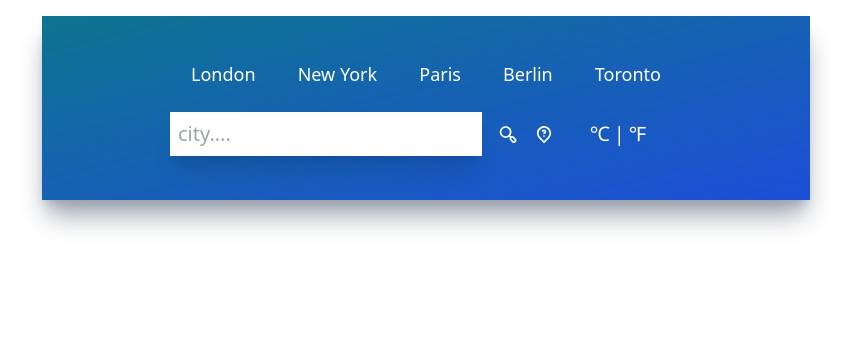
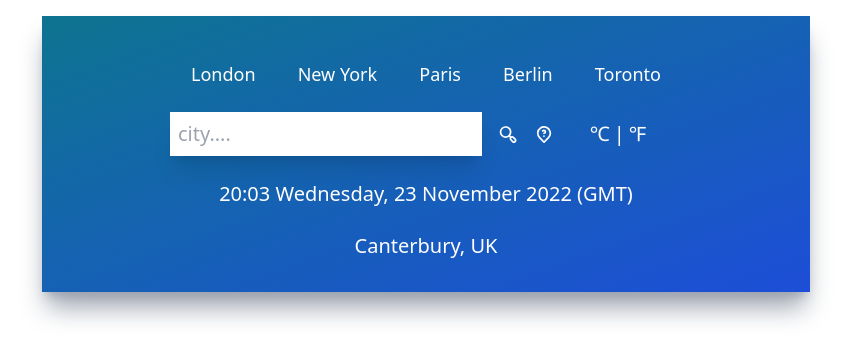
Before and after one commit to HMP1993/weather-app, a React (Create React App) app: page / in a window 1280 px wide. Shown: the top 360 px of the page, without its empty margins (214-1065 px from the left). Built offline with nearby package versions, Linux system fonts and the light colour scheme.

Commit message:
Time and location comp added

```diff
--- a/src/App.js
+++ b/src/App.js
@@ -1,6 +1,7 @@
 import UilReact from "@iconscout/react-unicons/icons/uil-react";
 import "./App.css";
 import Input from "./components/Input";
+import TimeAndLocation from "./components/TimeAndLocation";
 import TopButtons from "./components/TopButtons";
 
 function App() {
@@ -8,6 +9,8 @@
     <div className="mx-auto max-w-screen-md mt-4 py-5 px-32 bg-gradient-to-br from-cyan-700 to-blue-700 h-fit shadow-xl shadow-gray-400 ">
       <TopButtons />
       <Input />
+
+      <TimeAndLocation/>
     </div>
   );
 }
--- a/src/components/TimeAndLocation.js
+++ b/src/components/TimeAndLocation.js
@@ -1,7 +1,18 @@
 import React from "react";
 
 function TimeAndLocation() {
-  return <div>TimeAndLocation</div>;
+  return (
+    <div>
+      <div className=" flex items-center justify-center my-6">
+        <p className="text-white text-xl font-extralight">
+          20:03 Wednesday, 23 November 2022 (GMT)
+        </p>
+      </div>
+      <div className=" flex items-center justify-center my-3">
+        <p className=" text-white text-xl font-medium ">Canterbury, UK</p>
+      </div>
+    </div>
+  );
 }
 
 export default TimeAndLocation;
```
